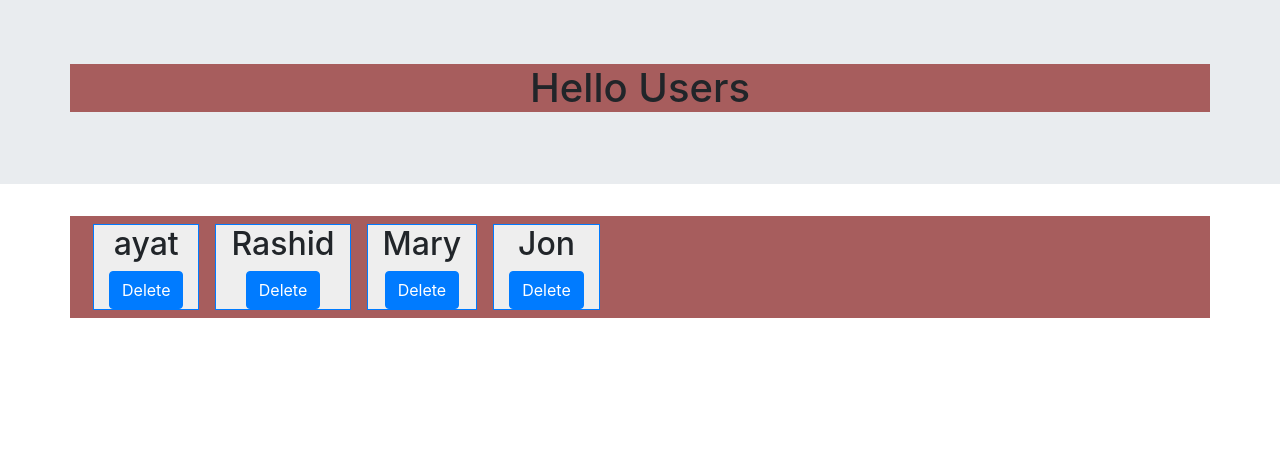
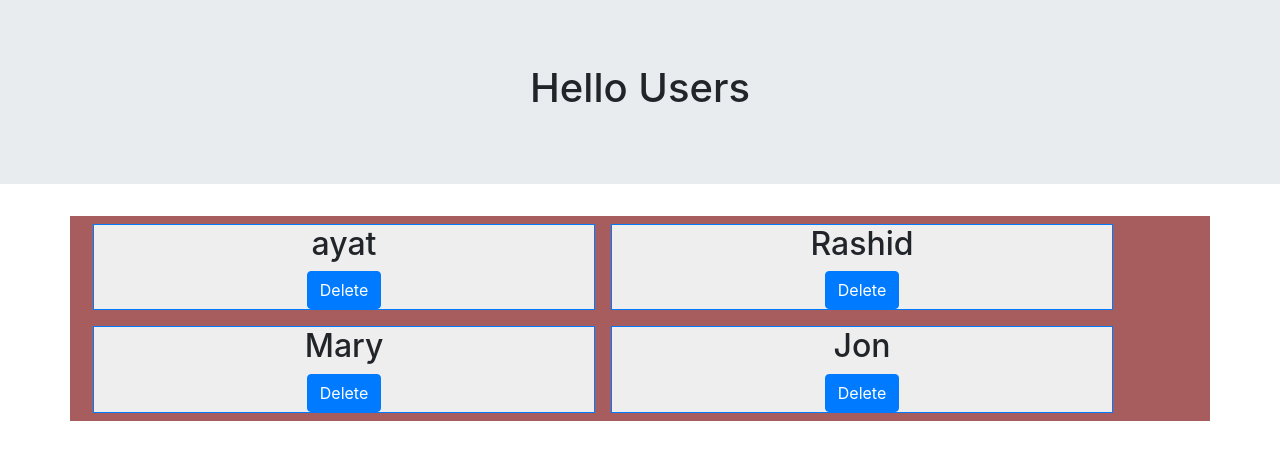
Before and after one commit to ayatrashid89/Account-Management-Console, a React (Create React App) app: page / in a window 1280 px wide. Shown: the top 460 px of the page. Built offline with nearby package versions, Linux system fonts and the light colour scheme.

Commit message:
maincomponent

```diff
--- a/package.json
+++ b/package.json
@@ -10,6 +10,7 @@
     "react": "^16.13.1",
     "react-bootstrap": "^1.0.1",
     "react-dom": "^16.13.1",
+    "react-router-dom": "^4.2.2",
     "react-scripts": "3.4.1",
     "reactstrap": "^8.4.1"
   },
--- a/src/App.css
+++ b/src/App.css
@@ -27,5 +27,5 @@
   text-align: center;
 }
 .col{
-  width: 90px;
+  width: 500px;
 }
--- a/src/App.js
+++ b/src/App.js
@@ -1,35 +1,18 @@
 import React,{Component} from 'react';
-import User from './Component/user';
-import {Users} from './users/userArray';
 import 'bootstrap/dist/css/bootstrap.min.css';
+//import { BrowserRouter } from 'react-router-dom';
+import Main from './Component/MainComponent'
 import './App.css';
 
 class  App extends Component {
-  constructor(props) {
-    super(props);
-    this.state = {
-        Users: Users,
-        update: null
-    };
-    console.log(this.state)
-
-}
-
-
-  modifyState(id) {
-    const update = this.state.Users.filter(user => id !== user.id)
-     this.setState({
-      Users: update
-
-    })
-    }
 
 render(){
   return (
+
     <div className="App">
-       <User users={this.state.Users} modify= {this.modifyState.bind(this)}/>
+     <Main />
+    </div>
 
-    </div>
   );
 }
 }
--- /dev/null
+++ b/src/Component/MainComponent.js
@@ -0,0 +1,40 @@
+import React,{Component} from 'react';
+import User from './user';
+import {Users} from '../users/userArray';
+import 'bootstrap/dist/css/bootstrap.min.css';
+
+
+class  Main extends Component {
+  constructor(props) {
+    super(props);
+    this.state = {
+        Users: Users,
+        update: null
+    };
+    console.log(this.state)
+
+}
+
+
+  modifyState(id) {
+    const update = this.state.Users.filter(user => id !== user.id)
+     this.setState({
+      Users: update
+
+    })
+    }
+
+render(){
+  return (
+
+    <div>
+       <User users={this.state.Users} modify= {this.modifyState.bind(this)}/>
+
+    </div>
+
+
+  );
+}
+}
+
+export default Main;
--- a/src/Component/user.js
+++ b/src/Component/user.js
@@ -21,8 +21,6 @@ class user extends Component {
                             </Col>
                     </span>
 
-
-
             );
         });
 
@@ -30,9 +28,7 @@ class user extends Component {
 
             <div>
                 <Jumbotron fluid>
-                    <Container>
                      <h1>Hello Users</h1>
-                    </Container>
                 </Jumbotron>
                 <div className="container">
                     <Container>
```
Also changed, not shown: src/Component/HomeComponent.js (added, +11 -0 lines), 1 other file (tests, documents, lock files or other folders). Lines whose indentation alone changed are shown as unchanged.
